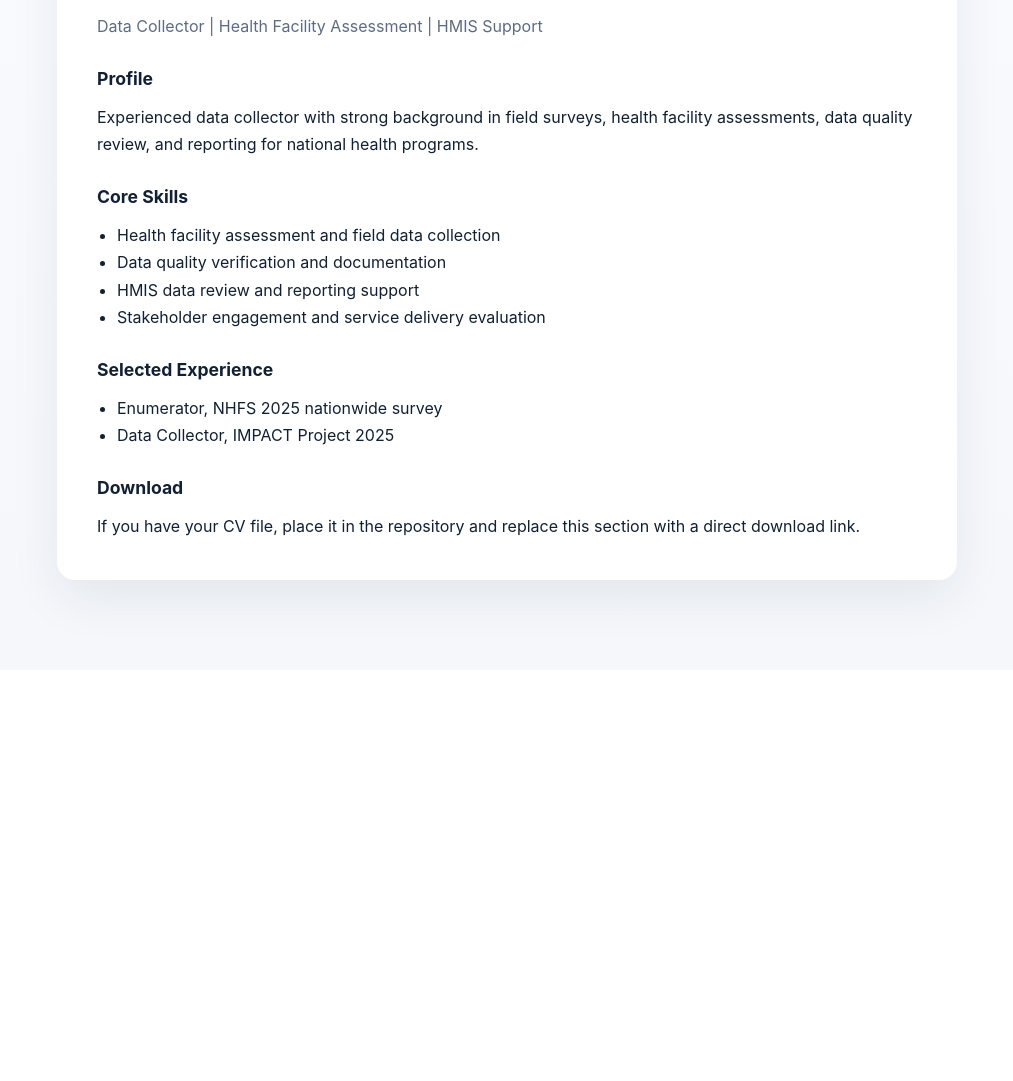
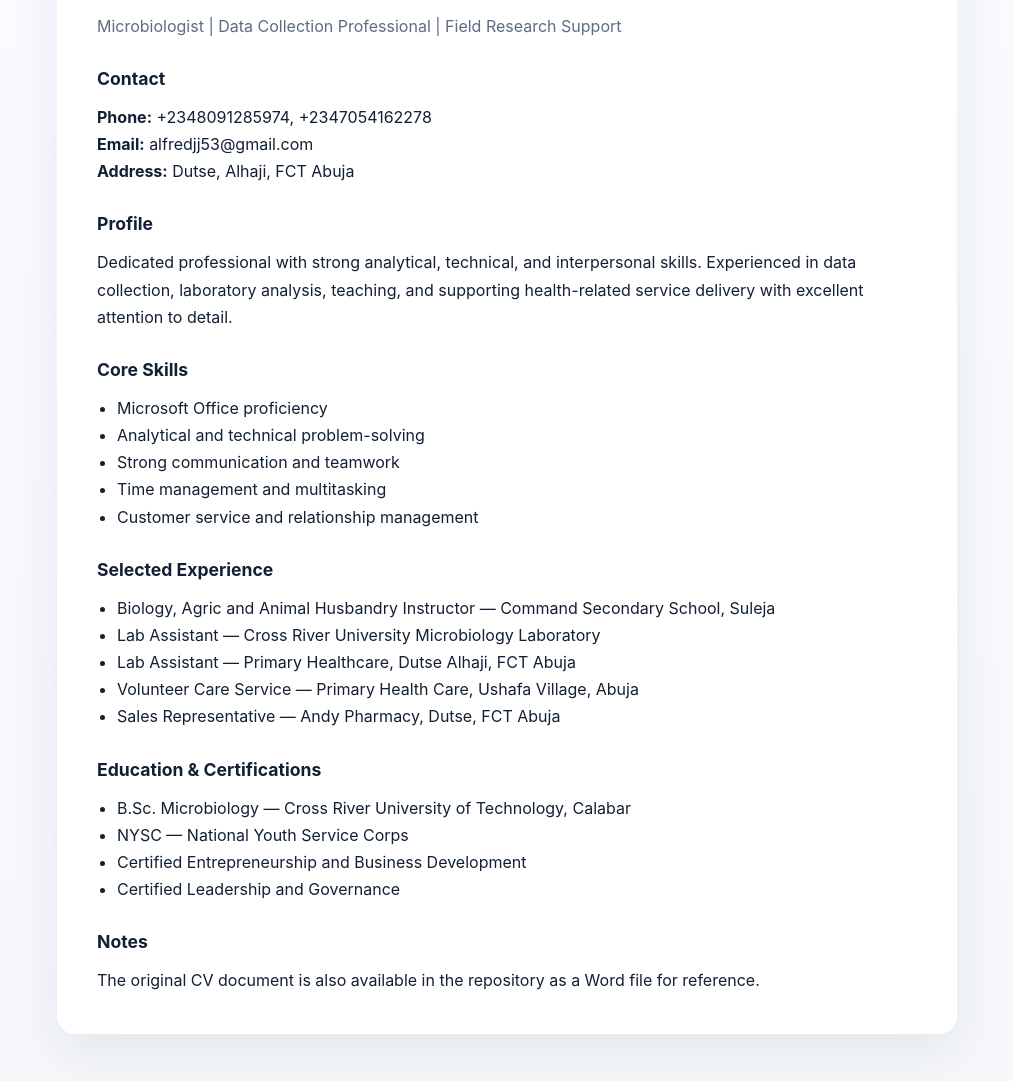
Before and after one commit to Alfredjj53/Alfredjj53, a plain HTML site: page cv.html in a window 1280 px wide. Shown: the part 275-1356 px from the top of the page, without its empty margins (133-1146 px from the left). Before the commit the page ends 945 px from the top, so only its background shows below. Drawn offline with Linux system fonts and the light colour scheme.

Commit message:
Update portfolio placeholders and CV summary

```diff
--- a/cv.html
+++ b/cv.html
@@ -23,38 +23,60 @@
         <div class="cv-card">
           <p class="eyebrow">Resume</p>
           <h1>Alfred Habila</h1>
-          <p class="cv-subtitle">Data Collector | Health Facility Assessment | HMIS Support</p>
+          <p class="cv-subtitle">Microbiologist | Data Collection Professional | Field Research Support</p>
+
+          <div class="cv-section">
+            <h2>Contact</h2>
+            <p><strong>Phone:</strong> +2348091285974, +2347054162278</p>
+            <p><strong>Email:</strong> alfredjj53@gmail.com</p>
+            <p><strong>Address:</strong> Dutse, Alhaji, FCT Abuja</p>
+          </div>
 
           <div class="cv-section">
             <h2>Profile</h2>
             <p>
-              Experienced data collector with strong background in field surveys, health facility assessments,
-              data quality review, and reporting for national health programs.
+              Dedicated professional with strong analytical, technical, and interpersonal skills.
+              Experienced in data collection, laboratory analysis, teaching, and supporting health-related
+              service delivery with excellent attention to detail.
             </p>
           </div>
 
           <div class="cv-section">
             <h2>Core Skills</h2>
             <ul>
-              <li>Health facility assessment and field data collection</li>
-              <li>Data quality verification and documentation</li>
-              <li>HMIS data review and reporting support</li>
-              <li>Stakeholder engagement and service delivery evaluation</li>
+              <li>Microsoft Office proficiency</li>
+              <li>Analytical and technical problem-solving</li>
+              <li>Strong communication and teamwork</li>
+              <li>Time management and multitasking</li>
+              <li>Customer service and relationship management</li>
             </ul>
           </div>
 
           <div class="cv-section">
             <h2>Selected Experience</h2>
             <ul>
-              <li>Enumerator, NHFS 2025 nationwide survey</li>
-              <li>Data Collector, IMPACT Project 2025</li>
+              <li>Biology, Agric and Animal Husbandry Instructor — Command Secondary School, Suleja</li>
+              <li>Lab Assistant — Cross River University Microbiology Laboratory</li>
+              <li>Lab Assistant — Primary Healthcare, Dutse Alhaji, FCT Abuja</li>
+              <li>Volunteer Care Service — Primary Health Care, Ushafa Village, Abuja</li>
+              <li>Sales Representative — Andy Pharmacy, Dutse, FCT Abuja</li>
             </ul>
           </div>
 
           <div class="cv-section">
-            <h2>Download</h2>
+            <h2>Education & Certifications</h2>
+            <ul>
+              <li>B.Sc. Microbiology — Cross River University of Technology, Calabar</li>
+              <li>NYSC — National Youth Service Corps</li>
+              <li>Certified Entrepreneurship and Business Development</li>
+              <li>Certified Leadership and Governance</li>
+            </ul>
+          </div>
+
+          <div class="cv-section">
+            <h2>Notes</h2>
             <p>
-              If you have your CV file, place it in the repository and replace this section with a direct download link.
+              The original CV document is also available in the repository as a Word file for reference.
             </p>
           </div>
         </div>
```
Also changed, not shown: index.html (+3 -3 lines), 2 other files.
